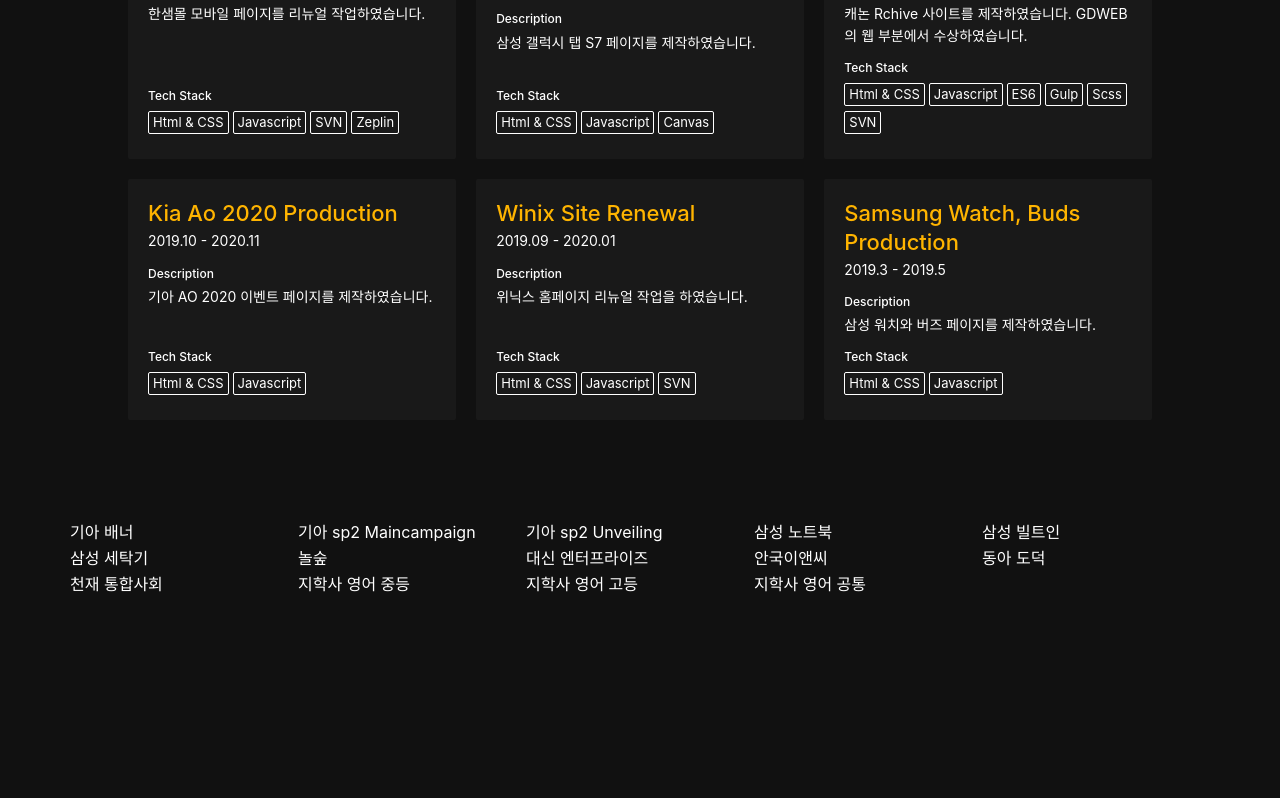
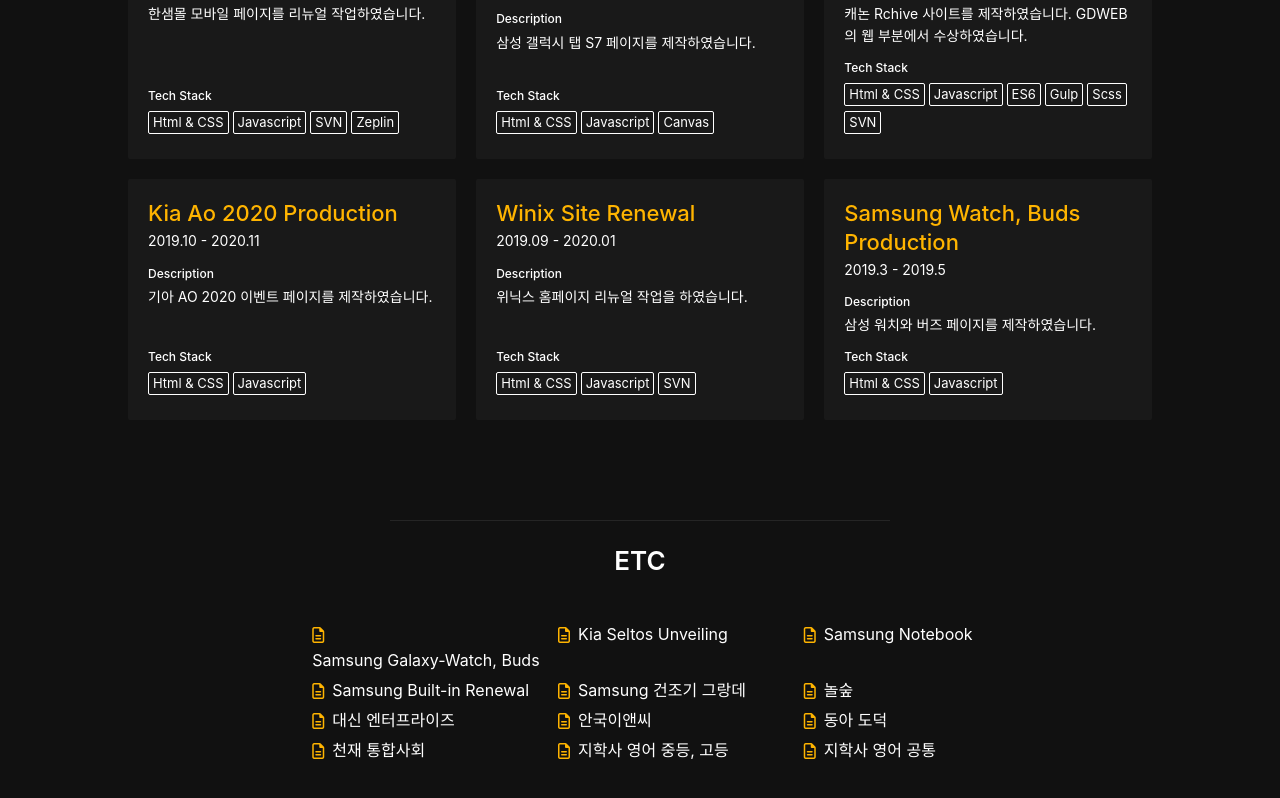
Before and after one commit to hjban-dev/portfolio, a React (Create React App) app: page /projects in a window 1280 px wide. Shown: the part 723-1521 px from the top of the page. Before the commit the page ends 1400 px from the top, so only its background shows below. Built offline with nearby package versions, Linux system fonts and the light colour scheme.

Commit message:
컴포넌트 생성 및 업데이트

```diff
--- a/src/components/organisms/PortfolioMini.js
+++ b/src/components/organisms/PortfolioMini.js
@@ -4,21 +4,72 @@
 function PortfolioMini() {
 	return (
 		<StyledList>
+			<h2>ETC</h2>
 			<ul>
-				<li>기아 배너 </li>
-				<li>기아 sp2 Maincampaign</li>
-				<li>기아 sp2 Unveiling</li>
-				<li>삼성 노트북</li>
-				<li>삼성 빌트인</li>
-				<li>삼성 세탁기</li>
-				<li>놀숲</li>
-				<li>대신 엔터프라이즈</li>
-				<li>안국이앤씨</li>
-				<li>동아 도덕</li>
-				<li>천재 통합사회</li>
-				<li>지학사 영어 중등</li>
-				<li>지학사 영어 고등</li>
-				<li>지학사 영어 공통</li>
+				<li>
+					<a href="http://coner.co.kr/project/samsung_galaxy/friday/" target="_blank">
+						<i className="far fa-file-alt"></i>
+						<p>Samsung Galaxy-Watch, Buds</p>
+					</a>
+				</li>
+				<li>
+					<a href="http://coner.co.kr/project/kia_sp2/unveiling/pc/index.html" target="_blank">
+						<i className="far fa-file-alt"></i>
+						<p>Kia Seltos Unveiling</p>
+					</a>
+				</li>
+				<li>
+					<a href="http://coner.co.kr/project/samsungpd/pd/nt930xbe-k38l/" target="_blank">
+						<i className="far fa-file-alt"></i>
+						<p>Samsung Notebook</p>
+					</a>
+				</li>
+				<li>
+					<a href="http://coner.co.kr/project/samsung_builtin/partners/" target="_blank">
+						<i className="far fa-file-alt"></i>
+						<p>Samsung Built-in Renewal</p>
+					</a>
+				</li>
+				<li>
+					<a href="http://coner.co.kr/project/samsungpd/pd/dv14n8520kv/" target="_blank">
+						<i className="far fa-file-alt"></i>
+						<p>Samsung 건조기 그랑데</p>
+					</a>
+				</li>
+				<li>
+					<a href="http://nolsoop.com/" target="_blank">
+						<i className="far fa-file-alt"></i>
+						<p>놀숲</p>
+					</a>
+				</li>
+				<li>
+					<a href="http://www.dselaser.com/ko/" target="_blank">
+						<i className="far fa-file-alt"></i>
+						<p>대신 엔터프라이즈</p>
+					</a>
+				</li>
+				<li>
+					<a href="http://www.ankugenc.com/" target="_blank">
+						<i className="far fa-file-alt"></i>
+						<p>안국이앤씨</p>
+					</a>
+				</li>
+				<li>
+					<i className="far fa-file-alt"></i>
+					<p>동아 도덕</p>
+				</li>
+				<li>
+					<i className="far fa-file-alt"></i>
+					<p>천재 통합사회</p>
+				</li>
+				<li>
+					<i className="far fa-file-alt"></i>
+					<p>지학사 영어 중등, 고등</p>
+				</li>
+				<li>
+					<i className="far fa-file-alt"></i>
+					<p>지학사 영어 공통</p>
+				</li>
 			</ul>
 		</StyledList>
 	);
@@ -30,11 +81,58 @@
 	max-width: 1140px;
 	margin: auto;
 	padding-bottom: 80px;
+	h2 {
+		padding-top: 20px;
+		margin-bottom: 40px;
+		font-size: 26px;
+		font-weight: 600;
+		text-align: center;
+		position: relative;
+		&::after {
+			content: "";
+			position: absolute;
+			top: 0px;
+			left: 0px;
+			right: 0px;
+			margin: auto;
+			width: 500px;
+			height: 1px;
+			background-color: rgb(37, 37, 37);
+		}
+	}
 	ul {
 		display: flex;
 		flex-wrap: wrap;
+		justify-content: flex-end;
+		width: 80%;
+		margin: auto;
 		li {
-			width: 20%;
+			width: 30%;
+			margin-bottom: 4px;
+
+			i {
+				margin-right: 8px;
+				vertical-align: top;
+				line-height: 26px;
+				color: ${(props) => props.theme.mainColor};
+			}
+			p {
+				display: inline-block;
+			}
+		}
+	}
+	@media ${(props) => props.theme.laptop} {
+		width: 80%;
+		> ul {
+			> li {
+			}
+		}
+	}
+	@media ${(props) => props.theme.tablet} {
+		width: 80%;
+		> ul {
+			li {
+			}
 		}
 	}
 `;
```
